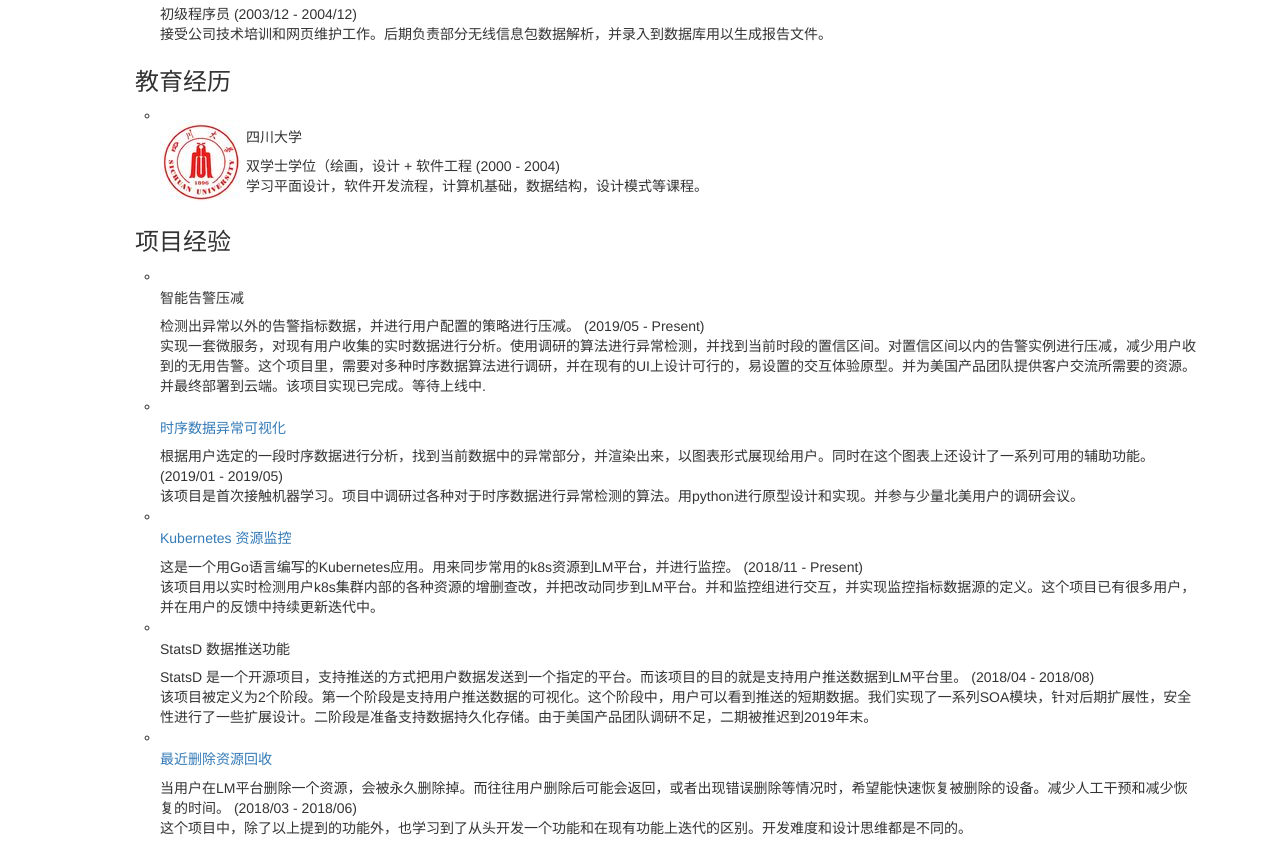
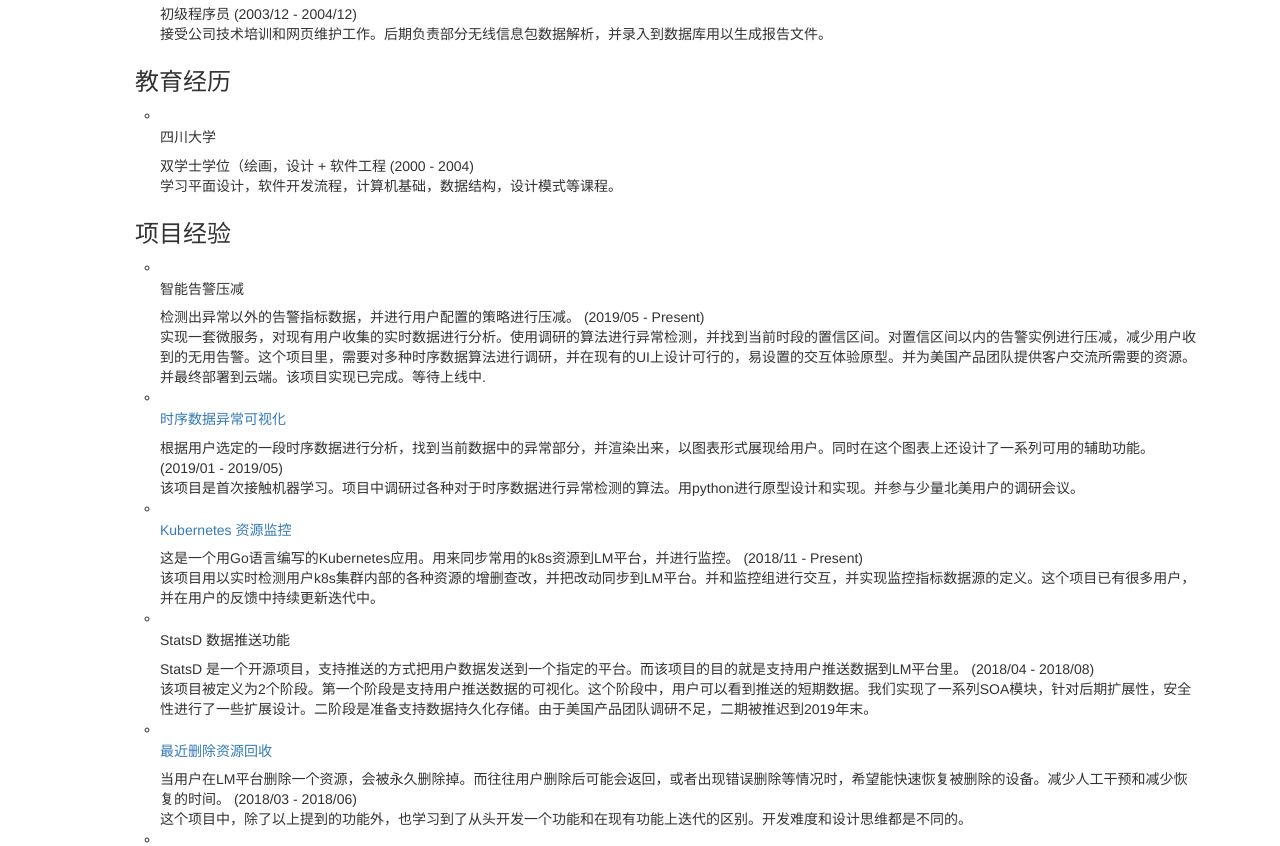
Before and after one commit to howardchn/Resume, a website: page index-cn.htm in a window 1280 px wide. Shown: the part 840-1686 px from the top of the page. Drawn offline with Linux system fonts and the light colour scheme.

Commit message:
resume update

```diff
--- a/index-cn.htm
+++ b/index-cn.htm
@@ -35,8 +35,6 @@
                     <div v-if="content.description" v-html="content.description"></div>
                     <ul>
                         <li class="row" v-for="work in content.details">
-                            <div style="float:left; margin-right: 5px;" v-if="work.logo"><img v-bind:src="work.logo" />
-                            </div>
                             <div>
                                 <h5 v-if="work.url"><a v-bind:href="work.url" target="_blank">{{work.name}}</a></h5>
                                 <h5 v-else>{{work.name}}</h5>
```
